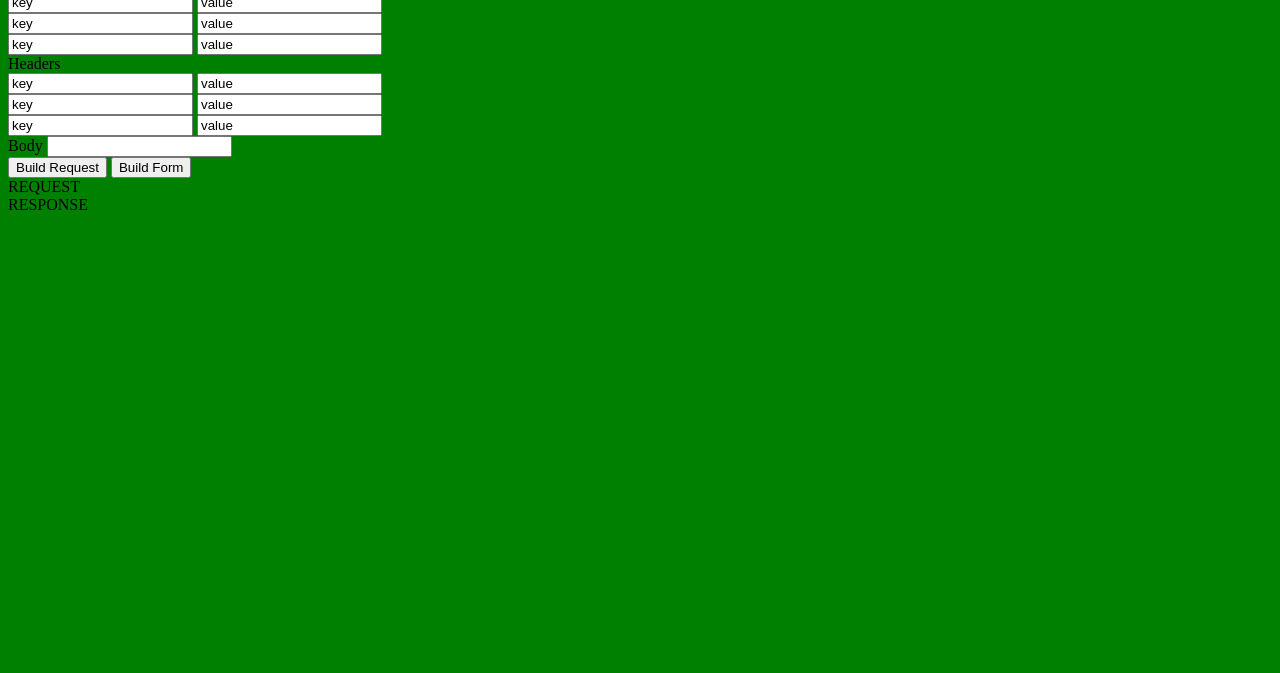
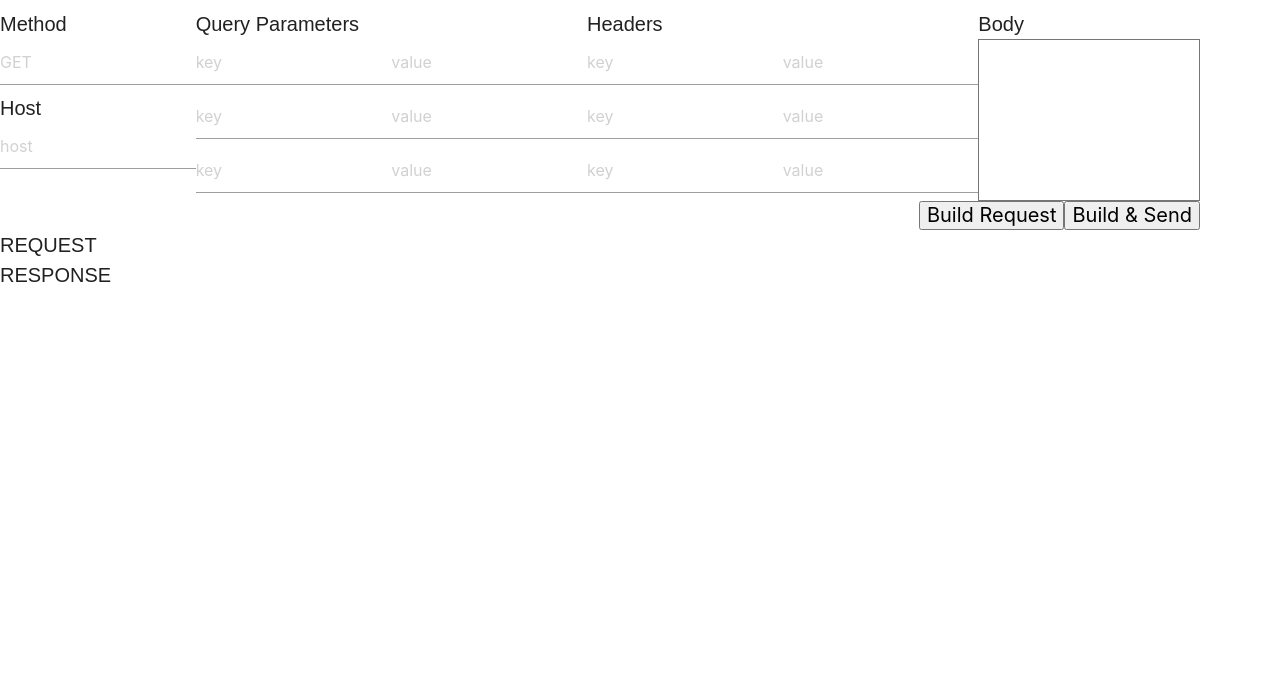
Before and after one commit to HJBowers/postalicious, a website: page public/index.html in a window 1280 px wide. Shown: the part 127-800 px from the top of the page. Drawn offline with nearby package versions, Linux system fonts and the light colour scheme.

```diff
--- a/public/css/styles.css
+++ b/public/css/styles.css
@@ -1,3 +1,59 @@
 body {
-  background-color: green;
+  font-size: 20px;
+  font-family: Arial;
 }
+
+.request-builder {
+  display: flex;
+  flex-direction: column;
+  width: 1200px;
+}
+
+.form-top {
+  display: flex;
+  flex-direction: row;
+  justify-content: space-around;
+}
+
+.form-child {
+  margin: 0px 0px 0px 0px;
+  flex-grow: 1;
+}
+
+.method-host {
+  display: flex;
+  flex-direction: column;
+}
+
+.key-value {
+  display: flex;
+  align-content: stretch;
+}
+
+.keyfield {
+  width: 70px;
+}
+
+.input-body {
+  display: flex;
+  flex-direction: column;
+}
+
+.input-body-field {
+  display: flex;
+  flex-grow: 2;
+}
+
+.form-buttons {
+  display: flex;
+  justify-content: flex-end;
+}
+
+textarea {
+  resize: none;
+}
+
+input {
+  height: 30px;
+  font-size: 20px;
+}
--- a/public/index.html
+++ b/public/index.html
@@ -2,74 +2,89 @@
 <html>
   <head>
     <meta charset="utf-8">
+    <link rel="stylesheet" href="https://cdnjs.cloudflare.com/ajax/libs/materialize/0.98.0/css/materialize.min.css">
     <link rel="stylesheet" href="/css/styles.css">
     <title>Postalicious</title>
   </head>
   <body>
-    <h1>stuff</h1>
-    <form class="request-builder" action="index.html" method="post">
-
-      <div class="method-host">
+    <h1>Postalicious</h1>
+    <form id="formz" class="request-builder" enctype="application/x-www-form-urlencoded">
+      <div class="form-top">
+        <div class="method-host form-child">
           Method
-        <input class="method" type="text" name="method" value="GET">
+          <input class="method" type="text" name="method" placeholder="GET">
           Host
-        <input class="host" type="text" name="host" value="host">
+          <input class="host" type="text" name="host" placeholder="host">
         </div>
 
-      <div class="query-params">
+        <div class="query-params form-child">
           Query Parameters
           <div class="key-value">
-          <input type="text" name="key1" value="key">
-          <input type="text" name="value1" value="value">
+            <input class="keyfield" type="text" name="key1" placeholder="key">
+            <input class="valuefield" type="text" name="value1" placeholder="value">
           </div>
 
           <div class="key-value">
-          <input type="text" name="key2" value="key">
-          <input type="text" name="value2" value="value">
+            <input class="keyfield" type="text" name="key2" placeholder="key">
+            <input class="valuefield" type="text" name="value2" placeholder="value">
           </div>
 
           <div class="key-value">
-          <input type="text" name="key3" value="key">
-          <input type="text" name="value3" value="value">
+            <input class="keyfield" type="text" name="key3" placeholder="key">
+            <input class="valuefield" type="text" name="value3" placeholder="value">
+          </div>
         </div>
 
-      </div>
-
-      <div class="headers">
+        <div class="headers form-child">
           Headers
           <div class="key-value">
-          <input type="text" name="header-key1" value="key">
-          <input type="text" name="header-value1" value="value">
+            <input class="keyfield" type="text" name="header-key1" placeholder="key">
+            <input class="valuefield" type="text" name="header-value1" placeholder="value">
           </div>
 
           <div class="key-value">
-          <input type="text" name="header-key2" value="key">
-          <input type="text" name="header-value2" value="value">
+            <input class="keyfield" type="text" name="header-key2" placeholder="key">
+            <input class="valuefield" type="text" name="header-value2" placeholder="value">
           </div>
 
           <div class="key-value">
-          <input type="text" name="header-key3" value="key">
-          <input type="text" name="header-value3" value="value">
+            <input class="keyfield" type="text" name="header-key3" placeholder="key">
+            <input class="valuefield" type="text" name="header-value3" placeholder="value">
           </div>
         </div>
 
-      <div class="input-body">
+        <div class="input-body form-child">
           Body
-        <input type="text" name="input-body" value="">
+          <textarea class="input-body-field" type="text" name="input-body" placeholder=""></textarea>
+        </div>
       </div>
 
-      <button type="button" name="button">Build Request</button>
-      <button type="button" name="button">Build Form</button>
+      <div class="form-buttons">
+        <button type="submit" onclick="populateRequest()" name="button">Build Request</button>
+        <button type="button" name="button">Build & Send</button>
+      </div>
     </form>
-
+    <div>
       <div class="">
         REQUEST
+      </div>
+      <div class="request-container">
+
       </div>
 
       <div class="">
         RESPONSE
       </div>
+      <div class="response-container">
 
+      </div>
+    </div>
+
+    <script type="text/javascript" src="/javascript/script.js"></script>
     <script type="text/javascript" href="postalicious/serverlicious.js"></script>
+    <script src="https://code.jquery.com/jquery-3.2.1.min.js"
+            integrity="sha256-hwg4gsxgFZhOsEEamdOYGBf13FyQuiTwlAQgxVSNgt4="
+            crossorigin="anonymous"></script>
+    <script src="https://cdnjs.cloudflare.com/ajax/libs/materialize/0.98.0/js/materialize.min.js"></script>
   </body>
 </html>
--- /dev/null
+++ b/public/javascript/script.js
@@ -0,0 +1,10 @@
+var populateRequest = function(event, form, response) {
+  var method = document.querySelectorAll('form')
+  // for (let things in formStuff){
+  //   console.log(formStuff[things])
+  // }
+  console.log(method)
+  console.log(form)
+
+  return
+}
```
Also changed, not shown: postalicious/serverlicious.js (+10 -7 lines). Lines whose indentation alone changed are shown as unchanged.
